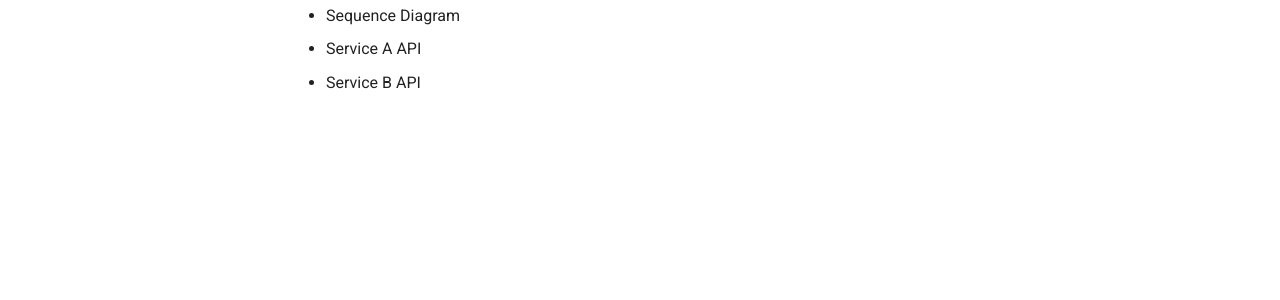
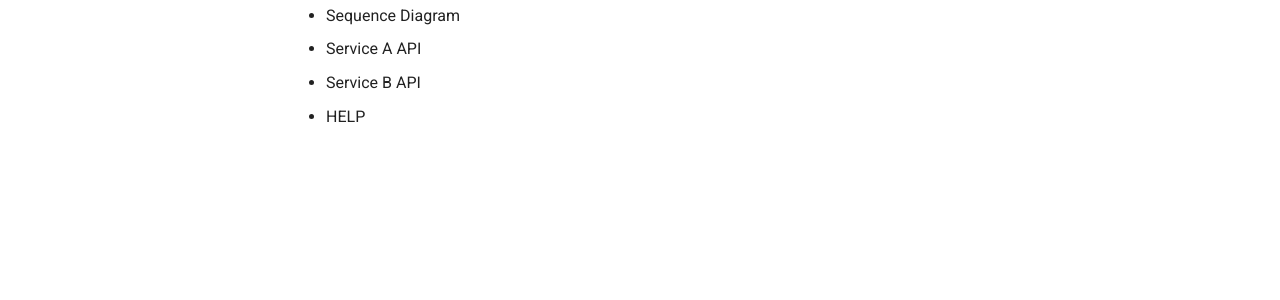
Before and after one commit to geksogen/Learn_GIT, an MkDocs documentation site: the page built from docs/index.md, in a window 1280 px wide. Shown: the part 343-643 px from the top of the page. Built offline with MkDocs 1.6.1 and Material for MkDocs 9.7.7, drawn with Linux system fonts in a browser that asks for light colours.

Commit message:
добавил HELP

```diff
--- a/docs/index.md
+++ b/docs/index.md
@@ -5,3 +5,4 @@
 * Sequence Diagram
 * Service A API
 * Service B API
+* HELP
```
